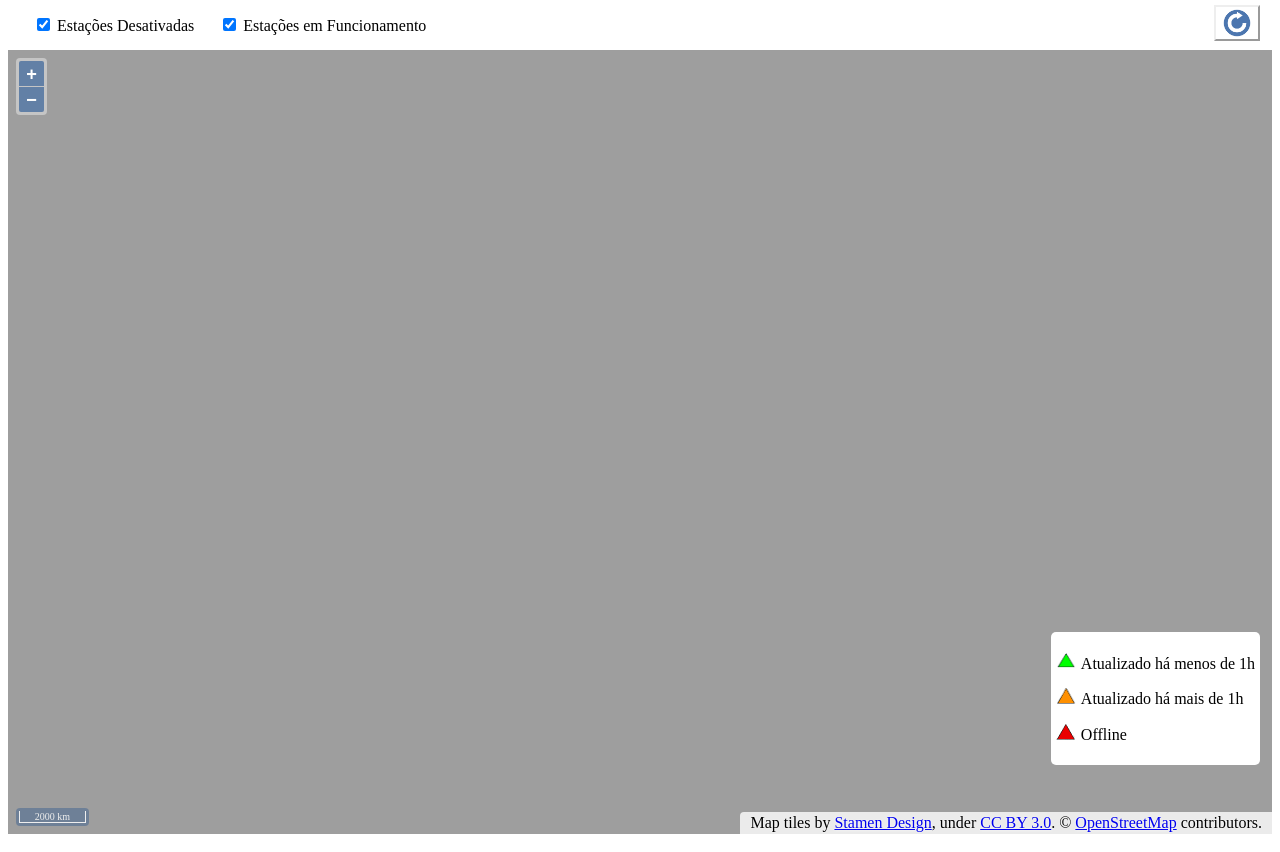
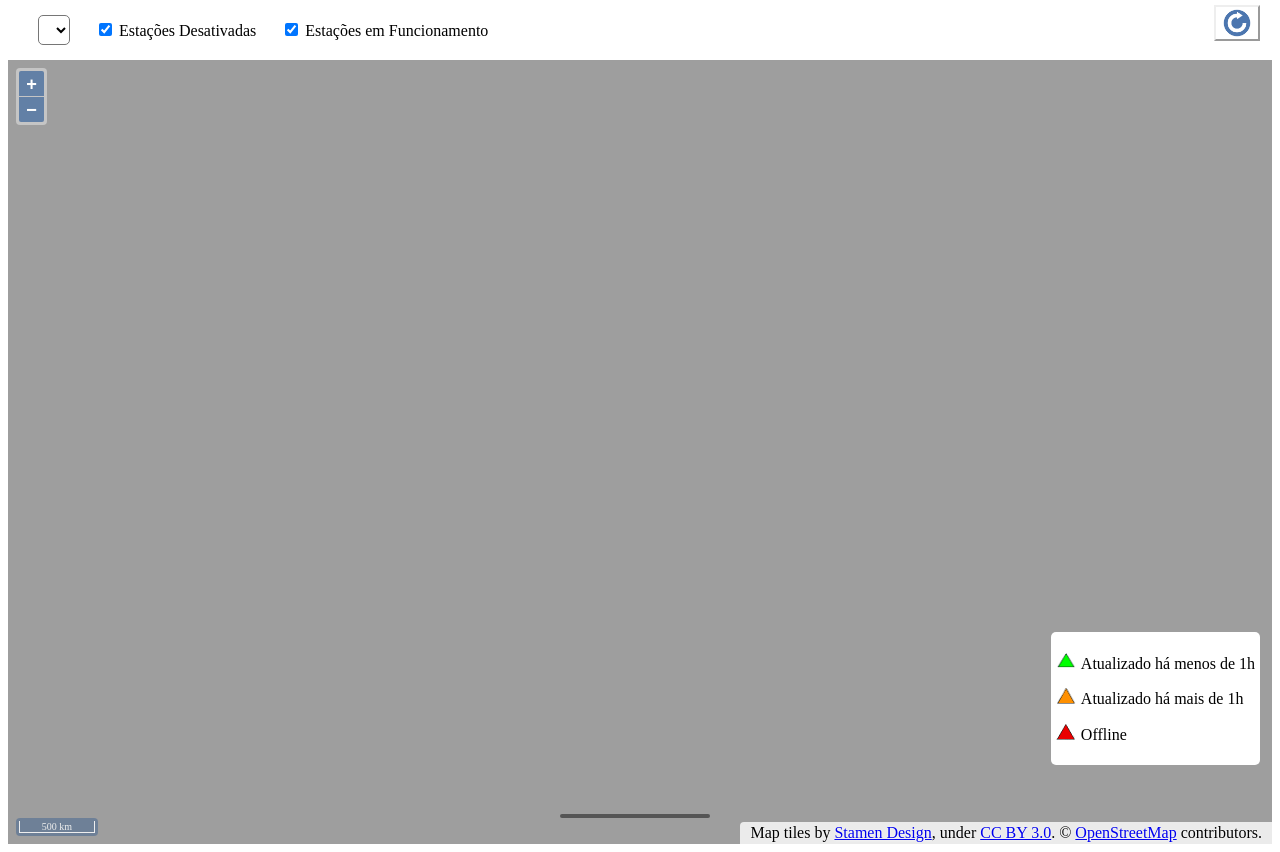
Before and after one commit to luiz13lg/mapaINCT, a plain HTML site: page index.html in a window 1280 px wide. Drawn offline with Linux system fonts and the light colour scheme; no server answers.

Commit message:
> Recuperando log da API > Escolhendo log para se exibido

```diff
--- a/api/package.json
+++ b/api/package.json
@@ -10,8 +10,10 @@
   "author": "",
   "license": "ISC",
   "dependencies": {
+    "body-parser": "^1.19.0",
     "cors": "^2.8.5",
     "express": "^4.17.1",
+    "node-cron": "^2.0.3",
     "shelljs": "^0.8.4"
   }
 }
--- a/index.html
+++ b/index.html
@@ -8,6 +8,7 @@
 </head>
 <body>
     <div id="filtro">
+        <select name="droplist-logs" id="droplist-logs" onchange="mudarLogExibido()"></select>
         <div class="divInput"><input type="checkbox" checked id="estacoes-desativadas" onchange="ocultarLayerEstacoesDesativadas()"> Estações Desativadas</div>
         <div class="divInput"><input type="checkbox" checked id="estacoes-ativadas" onchange="ocultarLayerEstacoesAtivadas()"> Estações em Funcionamento</div>
     </div>
--- a/main.js
+++ b/main.js
@@ -2,8 +2,8 @@ const map = new ol.Map({
     // view layer target
     view: new ol.View({
         center: [-5602034.912633961, -1525141.1770111802],
-        zoom: 0,
-        // maxZoom: 0,
+        zoom: 4.5,
+        // maxZoom: 5,
         // extent: [-10449083.805621821, -4210178.782637534, -2296729.275207868, 941899.3487077651]
     }),
     controls: ol.control.defaults({
@@ -29,9 +29,9 @@ const map = new ol.Map({
     target: "js-map"
 })
 
-// console.log(marcadores);
+carregarLogsParaDroplist();
 
-//  estilo triangulo online
+//  Estilos
 const shapeOffline = new ol.style.RegularShape({
     fill: new ol.style.Stroke({
         color:[222, 45, 18, 1]
@@ -41,7 +41,7 @@ const shapeOffline = new ol.style.RegularShape({
         width: 1.2
     }),
     points: 3,
-    radius: 8
+    radius: 10
 });
 const shapeOnline1h = new ol.style.RegularShape({
     fill: new ol.style.Fill({
@@ -52,7 +52,7 @@ const shapeOnline1h = new ol.style.RegularShape({
         width: 1.2
     }),
     points: 3,
-    radius: 20
+    radius: 10
 });
 const shapeOnline2h = new ol.style.RegularShape({
     fill: new ol.style.Fill({
@@ -63,7 +63,7 @@ const shapeOnline2h = new ol.style.RegularShape({
         width: 1.2
     }),
     points: 3,
-    radius: 8
+    radius: 10
 });
 
 const estiloOnline1h = new ol.style.Style({
@@ -72,7 +72,6 @@ const estiloOnline1h = new ol.style.Style({
 const estiloOnline2h = new ol.style.Style({
     image: shapeOnline2h
 })
-
 
 const estiloOffline = new ol.style.Style({
     image: shapeOffline
@@ -101,8 +100,6 @@ const estiloDaEstacao = function(feature){
         } else feature.setStyle([estiloOnline2h]);
     }else feature.setStyle([estiloOffline])
 }
-
-let featureArray = []
 
 let marcadoresLayer = new ol.layer.VectorImage({
     source: new ol.source.Vector({
@@ -142,7 +139,7 @@ map.on("click",(e)=>{
     map.forEachFeatureAtPixel(e.pixel, function(feature, layer){
         let coordenadaClicada = e.coordinate;
         overlayLayer.setPosition(coordenadaClicada);
-
+        console.log(feature);
         station.innerHTML = feature.get("Station");
         status.innerHTML = feature.get("Status");
 
@@ -179,3 +176,82 @@ function ocultarLayerEstacoesAtivadas(){
     let value = document.getElementById('estacoes-ativadas');
     value.checked ? map.addLayer(marcadoresLayer) : map.removeLayer(marcadoresLayer)
 }
+
+function carregarLogsParaDroplist(){
+    let url = "http://localhost:3013/obterLogsDisponiveis";
+    let xhttp = new XMLHttpRequest();
+    xhttp.open("GET", url, false);
+    xhttp.send();
+
+    let logsDisponiveis = xhttp.responseText;
+
+    let droplist = document.getElementById('droplist-logs');
+    let logsDivididos = logsDisponiveis.split('\n');
+
+    for(let log of logsDivididos){
+        option = document.createElement("option");
+        option.value = log;
+
+        if(log != ""){
+            log = log.split("-");
+            let dia = log[1];
+            let hora = log[2].split(".")[0];
+
+            option.text = `Dia ${dia} ${hora}`;
+            droplist.add(option);
+        }
+    }
+}
+
+async function mudarLogExibido(){
+    let droplist = document.getElementById('droplist-logs');
+    let logSelecionado = droplist.options[droplist.selectedIndex].value;
+
+    await fetch('http://localhost:3013/obterLogSelecionado', {
+        method: 'POST',
+        body: JSON.stringify({
+            log: logSelecionado
+        }),
+        headers: { "Content-Type": "application/json" }
+    }).then( response => response.text())
+        .then(mapa => {
+            let arrayFeatures = [];
+
+            pontosMapa = JSON.parse(mapa);
+
+            for(let feature of pontosMapa.features){
+                let coordenadas = ol.proj.transform([feature.geometry.coordinates[0],feature.geometry.coordinates[1]], 'EPSG:4326','EPSG:3857');
+
+                let featureMapa = new ol.Feature({
+                    geometry: new ol.geom.Point([coordenadas[0],coordenadas[1]]),
+                    Station: feature.properties.Station,
+                    Last: feature.properties.Last,
+                    Size: feature.properties.Size,
+                    Received: feature.properties.Received,
+                    Status: feature.properties.Status
+                });
+                arrayFeatures.push(featureMapa)
+            }
+
+            map.removeLayer(marcadoresLayer);
+
+            marcadoresLayer = new ol.layer.VectorImage({
+                source: new ol.source.Vector({
+                    features: arrayFeatures
+                }),
+                visible: true,
+                style: estiloDaEstacao
+            })
+            map.addLayer(marcadoresLayer);
+
+        //setando o filtro caso ele esteja desativado
+            let value = document.getElementById('estacoes-ativadas');
+            value.checked ? value.checked = true : value.checked = true;
+
+        }).catch(
+        err => {
+            alert('Dados não enviados ' + err),
+                enviado = false
+        }
+    )
+}
--- a/styles.css
+++ b/styles.css
@@ -31,6 +31,21 @@
   flex-direction: row;
   margin-top: 15px;
   margin-bottom: 15px;
+  align-items: center;
+}
+
+#droplist-logs{
+  margin-left: 30px;
+  margin-top: 0;
+  margin-bottom: 0;
+
+  background-color: white;
+  font-size:14px; /* Tamanho da Fonte */
+  border-radius: 5px;
+  padding-top: 5px;
+  padding-bottom: 5px;
+  padding-right: 5px;
+  padding-left: 5px;
 }
 
 .divInput{
```
Also changed, not shown: api/index.js (+63 -12 lines).
